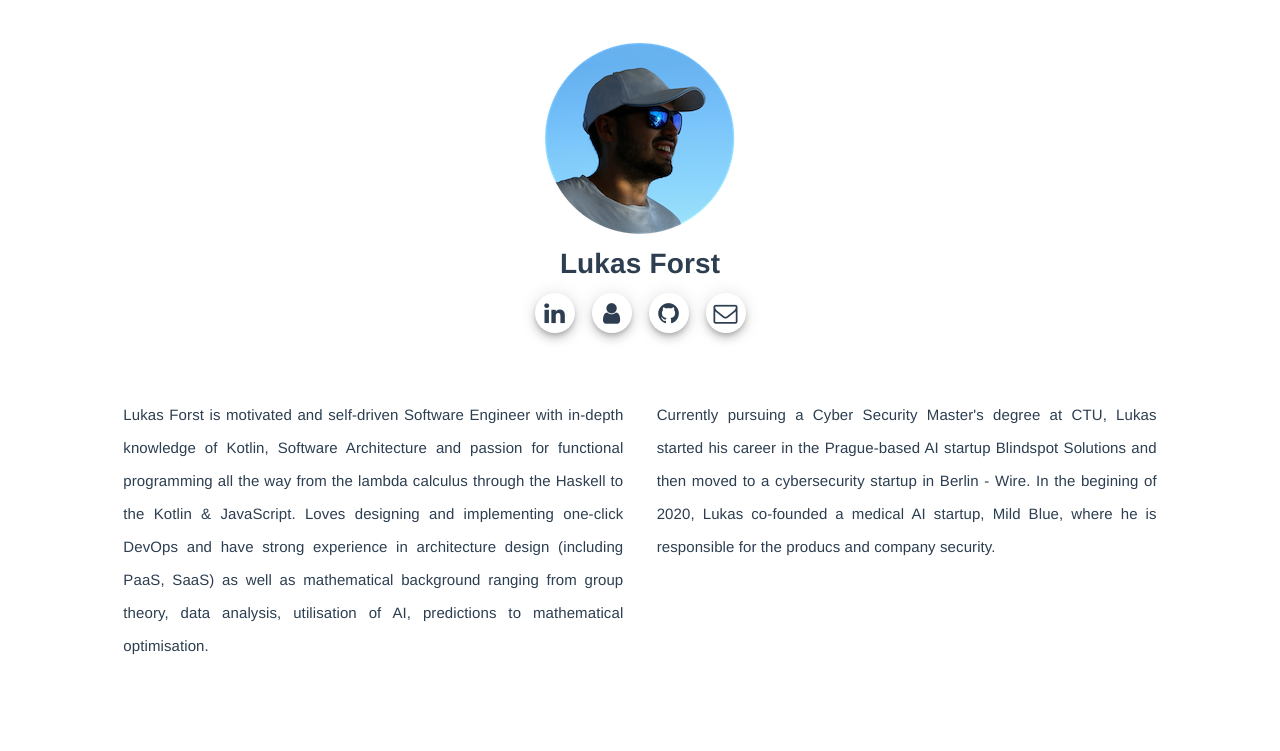
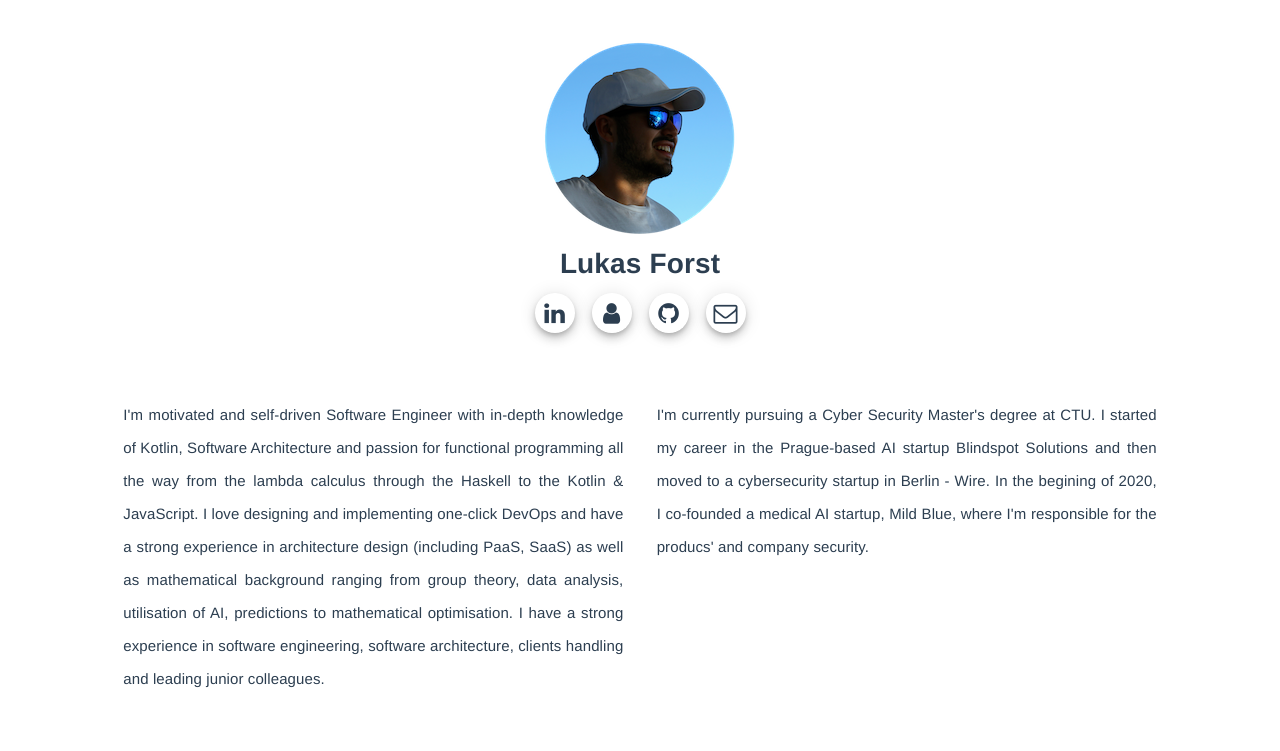
Before and after one commit to LukasForst/lukas.forst.dev, a Vue app: page / in a window 1280 px wide. Shown: the top 751 px of the page. Built offline with nearby package versions, Linux system fonts and the light colour scheme.

Commit message:
update role

```diff
--- a/src/componenets/About.vue
+++ b/src/componenets/About.vue
@@ -2,19 +2,20 @@
   <div class="about-container">
     <div class="about">
       <p class="about-text md-body-2">
-        Lukas Forst is motivated and self-driven Software Engineer with in-depth knowledge of Kotlin,
+        I'm motivated and self-driven Software Engineer with in-depth knowledge of Kotlin,
         Software Architecture and passion for functional programming all the way
         from the lambda calculus through the Haskell to the Kotlin & JavaScript.
-        Loves designing and implementing one-click DevOps and have strong
+        I love designing and implementing one-click DevOps and have a strong
         experience in architecture design (including PaaS, SaaS) as well as mathematical
         background ranging from group theory, data analysis, utilisation of AI,
-        predictions to mathematical optimisation.
+        predictions to mathematical optimisation. I have a strong experience in software engineering,
+        software architecture, clients handling and leading junior colleagues.
       </p>
       <p class="about-text md-body-2">
-        Currently pursuing a Cyber Security Master's degree at CTU, Lukas started his career in the
+        I'm currently pursuing a Cyber Security Master's degree at CTU. I started my career in the
         Prague-based AI startup Blindspot Solutions and then moved to a cybersecurity startup in
-        Berlin - Wire. In the begining of 2020, Lukas co-founded a medical AI startup, Mild Blue,
-        where he is responsible for the producs and company security.
+        Berlin - Wire. In the begining of 2020, I co-founded a medical AI startup, Mild Blue,
+        where I'm responsible for the producs' and company security.
       </p>
     </div>
   </div>
```
